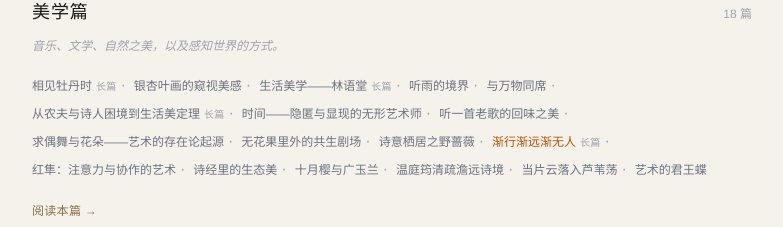
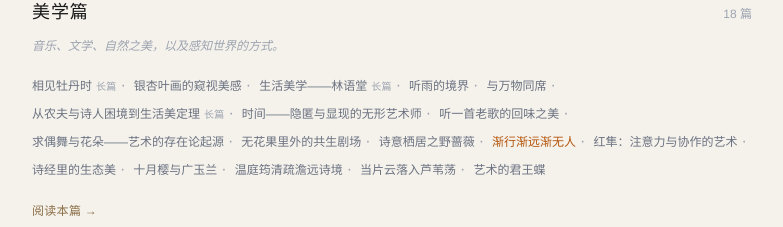
Before and after one commit to chengdongwrites/ihavemylove, a Next.js app: page /luzexi in a window 1280 px wide. Shown: the part 1210-1437 px from the top of the page, without its empty margins (248-1031 px from the left). Built offline with nearby package versions, Linux system fonts and the light colour scheme; no server answers; the database is empty.

Commit message:
美学篇：散文集主页加链接，一级标题左对齐字大，移除长篇标记

```diff
--- a/src/app/luzexi/meixue/page.tsx
+++ b/src/app/luzexi/meixue/page.tsx
@@ -17,7 +17,7 @@ export const metadata = {
   },
 }
 
-const longArticles = new Set(['相见牡丹时', '生活美学——林语堂', '从农夫与诗人困境到生活美定理', '渐行渐远渐无人'])
+const longArticles = new Set(['相见牡丹时', '生活美学——林语堂', '从农夫与诗人困境到生活美定理'])
 
 const articles = [
   '相见牡丹时', '银杏叶画的窥视美感', '生活美学——林语堂',
--- a/src/app/luzexi/page.tsx
+++ b/src/app/luzexi/page.tsx
@@ -7,7 +7,7 @@ import ViewCounter from '@/components/ViewCounter'
 import { cunzaiEssays, bianqianEssays, jiayuanEssays, meixueEssays } from '@/data/essays'
 
 const cunzaiLive = new Map(cunzaiEssays.map((e) => [e.title, `/luzexi/cunzai/${e.slug}`]))
-const longArticleTitles = new Set(['那时红叶', '人间有美赛珍珠', '亲近广玉兰', '迂回路口', '相见牡丹时', '生活美学——林语堂', '从农夫与诗人困境到生活美定理', '静默之言说', '渐行渐远渐无人'])
+const longArticleTitles = new Set(['那时红叶', '人间有美赛珍珠', '亲近广玉兰', '迂回路口', '相见牡丹时', '生活美学——林语堂', '从农夫与诗人困境到生活美定理', '静默之言说'])
 const bianqianLive = new Map(bianqianEssays.map((e) => [e.title, `/luzexi/bianqian/${e.slug}`]))
 const jiayuanLive = new Map(jiayuanEssays.map((e) => [e.title, `/luzexi/jiayuan/${e.slug}`]))
 const meixueLive = new Map(meixueEssays.map((e) => [e.title, `/luzexi/meixue/${e.slug}`]))
```
